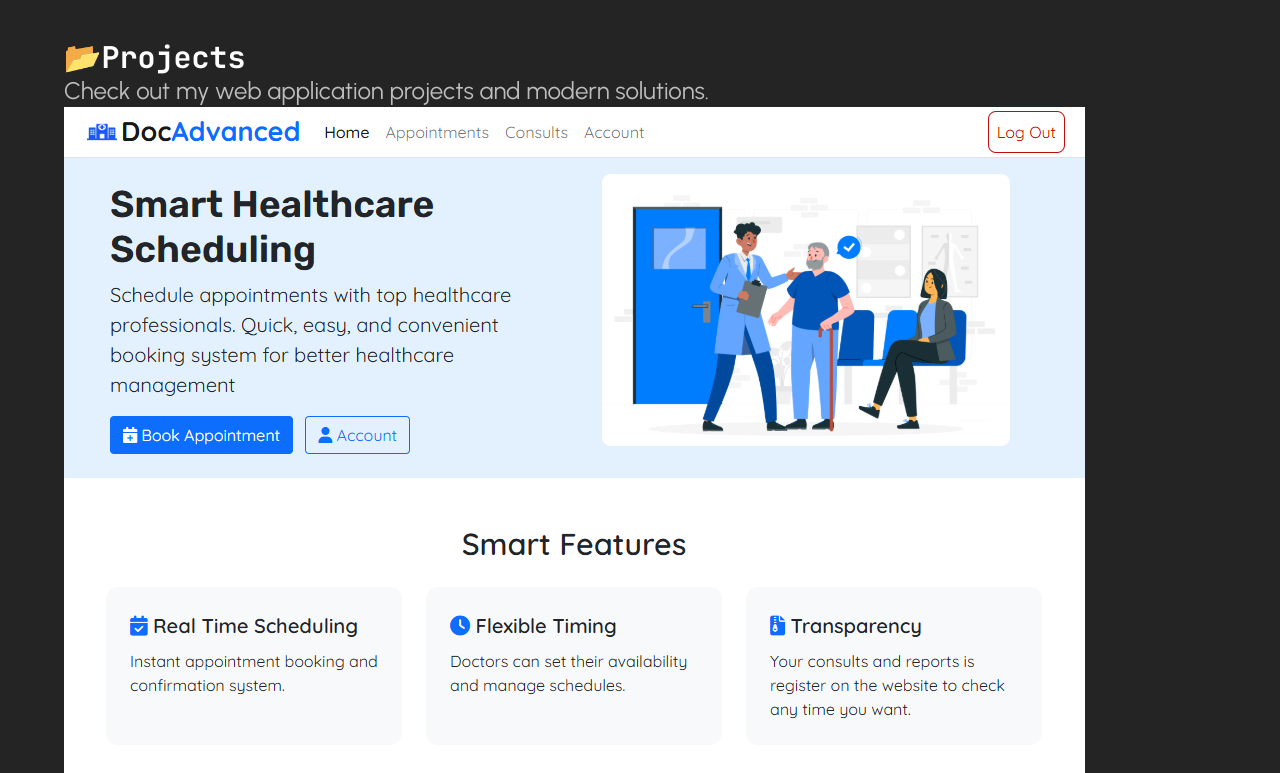
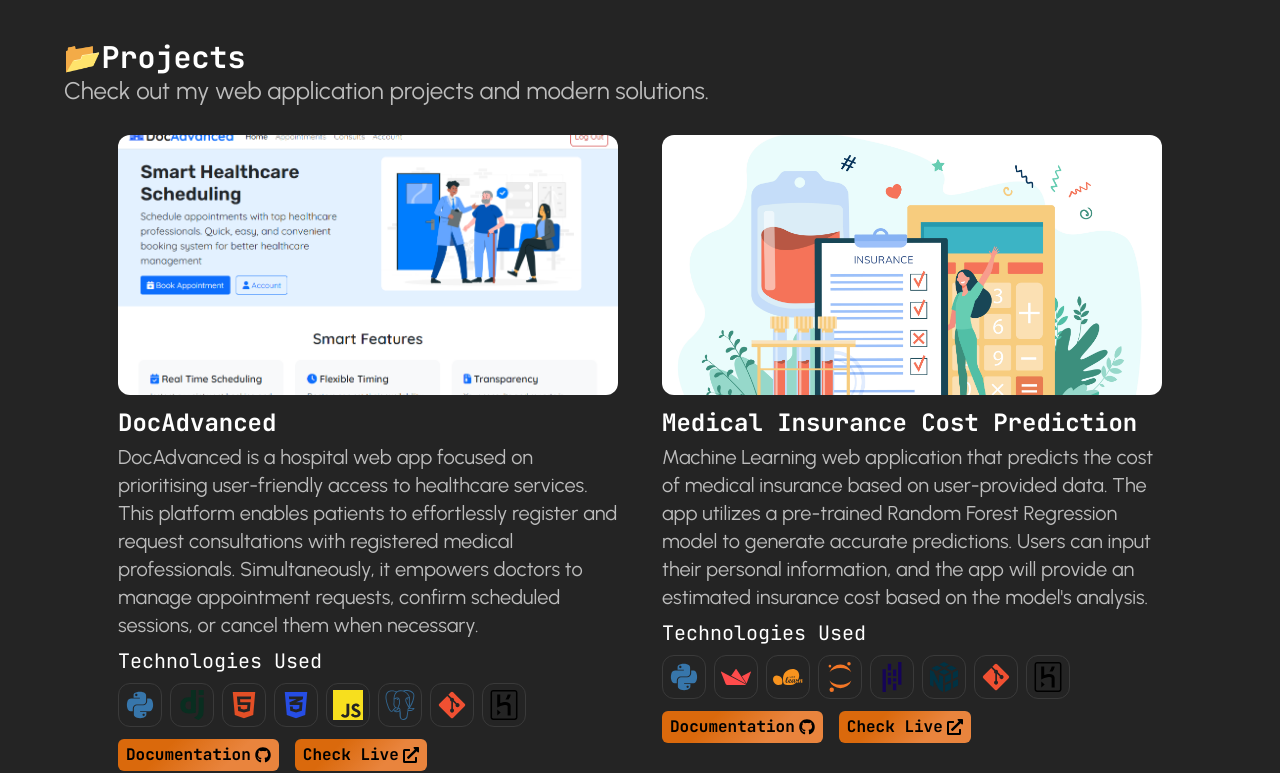
Before and after one commit to Jonatas-01/personal-portfolio, a React (Vite) app: page / in a window 1280 px wide. Shown: the part 1847-2620 px from the top of the page. Built offline with nearby package versions, Linux system fonts and the light colour scheme.

Commit message:
style: add style to all projects cards

```diff
--- a/src/components/Projects/ProjectCard.tsx
+++ b/src/components/Projects/ProjectCard.tsx
@@ -1,4 +1,5 @@
 import TechCard from "./TechCard";
+import { FaGithub, FaExternalLinkAlt} from "react-icons/fa";
 
 interface ProjectCardProps {
     image: string;
@@ -19,26 +20,27 @@ export default function ProjectCard({
     liveLink,
     documentationLink }: ProjectCardProps) {
     return (
-        <div>
-            <div>
-                <img src={image} alt={imageAlt} />
+        <div className=" p-3">
+            <div className="overflow-hidden">
+                <img className="w-[500px] h-[260px] object-cover rounded-xl" src={image} alt={imageAlt} />
             </div>
             {/* Project Details */}
-            <div>
-                <h3 className="text-xl font-bold text-white">{title}</h3>
-                <p className="paragraph-color">{description}</p>
+            <div className="py-3">
+                <h3 className="text-2xl font-bold text-white title">{title}</h3>
+                <p className="paragraph-color text-xl pt-1 max-w-[500px]">{description}</p>
                 {/* Boxes for each technology */}
-                <div className="flex gap-2 flex-wrap">
+                <h3 className="text-xl text-white title pt-2">Technologies Used</h3>
+                <div className="flex gap-2 flex-wrap pt-2">
                     {technologies.map((tech) => (
                         <TechCard key={tech} tech={tech} />
                     ))}
                 </div>
             </div>
             {/* Project Links */}
-            <div>
-                <a href={documentationLink} className="" target="_blank">Documentation</a>
+            <div className="flex gap-4 ">
+                <a href={documentationLink} className="contact-btn p-1 px-2 flex items-center gap-1 rounded-md" target="_blank">Documentation <FaGithub /></a>
                 {liveLink && (
-                    <a href={liveLink} className="" target="_blank">Check Live</a>
+                    <a href={liveLink} className="contact-btn p-1 px-2 flex items-center gap-1 rounded-md" target="_blank">Check Live <FaExternalLinkAlt /></a>
                 )}
             </div>
         </div>
--- a/src/components/Projects/ProjectTitle.tsx
+++ b/src/components/Projects/ProjectTitle.tsx
@@ -1,7 +1,7 @@
 
 export default function ProjectTitle() {
     return (
-        <div className="container mx-auto">
+        <div className="container mx-auto pb-4">
             <h2 className="text-3xl font-bold title text-white">📂Projects</h2>
             <p className="paragraph-color text-2xl">Check out my web application projects and modern solutions.</p>
         </div>
--- a/src/components/Projects/Projects.tsx
+++ b/src/components/Projects/Projects.tsx
@@ -7,7 +7,7 @@ export default function Projects() {
         <section className="pt-10 px-4">
             <div className="container mx-auto max-w-6xl">
                 <ProjectTitle />
-                <div className="container mx-auto">
+                <div className="container mx-auto flex flex-col md:flex-row justify-center items-center md:items-start gap-5">
                     {projectsData.map((project) => (
                         <ProjectCard
                             key={project.id}
--- a/src/components/Projects/TechCard.tsx
+++ b/src/components/Projects/TechCard.tsx
@@ -1,36 +1,41 @@
 import { FaPython, FaReact, FaCss3Alt, FaHtml5, FaGitAlt, FaQuestion } from "react-icons/fa";
-import { SiTypescript, SiJavascript, SiPostgresql, SiPandas, SiDjango, SiTailwindcss, SiNumpy, SiHeroku } from "react-icons/si";
+import { SiTypescript, SiJavascript, SiPostgresql, SiPandas, SiDjango, SiTailwindcss, SiNumpy, SiHeroku, SiStreamlit, SiJupyter, SiScikitlearn } from "react-icons/si";
 
 export default function TechCard({ tech }: { tech: string }) {
     switch (tech) {
         case 'Python':
-            return <div className="text-3xl border rounded-xl w-11 h-11 flex items-center justify-center python-color"><FaPython /></div>;
+            return <div className="text-3xl border rounded-xl w-11 h-11 flex items-center justify-center tech-card"><FaPython className="python-color"/></div>;
         case 'TypeScript':
-            return <div className="text-3xl border rounded-xl w-11 h-11 flex items-center justify-center typescript-color"><SiTypescript /></div>;
+            return <div className="text-3xl border rounded-xl w-11 h-11 flex items-center justify-center tech-card"><SiTypescript className="typescript-color"/></div>;
         case 'JavaScript':
-            return <div className="text-3xl border rounded-xl w-11 h-11 flex items-center justify-center javascript-color"><SiJavascript /></div>;
+            return <div className="text-3xl border rounded-xl w-11 h-11 flex items-center justify-center tech-card"><SiJavascript className="javascript-color"/></div>;
         case 'CSS3':
-            return <div className="text-3xl border rounded-xl w-11 h-11 flex items-center justify-center css-color"><FaCss3Alt /></div>;
+            return <div className="text-3xl border rounded-xl w-11 h-11 flex items-center justify-center tech-card"><FaCss3Alt className="css-color"/></div>;
         case 'HTML5':
-            return <div className="text-3xl border rounded-xl w-11 h-11 flex items-center justify-center html-color"><FaHtml5 /></div>;
+            return <div className="text-3xl border rounded-xl w-11 h-11 flex items-center justify-center tech-card"><FaHtml5 className="html-color"/></div>;
         case 'Tailwind':
-            return <div className="text-3xl border rounded-xl w-11 h-11 flex items-center justify-center tailwind-color"><SiTailwindcss /></div>;
+            return <div className="text-3xl border rounded-xl w-11 h-11 flex items-center justify-center tech-card"><SiTailwindcss className="tailwind-color"/></div>;
         case 'NumPy':
-            return <div className="text-3xl border rounded-xl w-11 h-11 flex items-center justify-center numpy-color"><SiNumpy /></div>;
+            return <div className="text-3xl border rounded-xl w-11 h-11 flex items-center justify-center tech-card"><SiNumpy className="numpy-color"/></div>;
         case 'Heroku':
-            return <div className="text-3xl border rounded-xl w-11 h-11 flex items-center justify-center heroku-color"><SiHeroku /></div>;
+            return <div className="text-3xl border rounded-xl w-11 h-11 flex items-center justify-center tech-card"><SiHeroku className="heroku-color"/></div>;
         case 'Pandas':
-            return <div className="text-3xl border rounded-xl w-11 h-11 flex items-center justify-center pandas-color"><SiPandas /></div>;
+            return <div className="text-3xl border rounded-xl w-11 h-11 flex items-center justify-center tech-card"><SiPandas className="pandas-color"/></div>;
         case 'Git':
-            return <div className="text-3xl border rounded-xl w-11 h-11 flex items-center justify-center git-color"><FaGitAlt /></div>;
+            return <div className="text-3xl border rounded-xl w-11 h-11 flex items-center justify-center tech-card"><FaGitAlt className="git-color"/></div>;
         case 'React':
-            return <div className="text-3xl border rounded-xl w-11 h-11 flex items-center justify-center react-color"><FaReact /></div>;
+            return <div className="text-3xl border rounded-xl w-11 h-11 flex items-center justify-center tech-card"><FaReact className="react-color"/></div>;
         case 'Django':
-            return <div className="text-3xl border rounded-xl w-11 h-11 flex items-center justify-center django-color"><SiDjango /></div>;
+            return <div className="text-3xl border rounded-xl w-11 h-11 flex items-center justify-center tech-card"><SiDjango className="django-color"/></div>;
         case 'PostgreSQL':
-            return <div className="text-3xl border rounded-xl w-11 h-11 flex items-center justify-center postgresql-color"><SiPostgresql /></div>;
+            return <div className="text-3xl border rounded-xl w-11 h-11 flex items-center justify-center tech-card"><SiPostgresql className="postgresql-color"/></div>;
+        case 'Streamlit':
+            return <div className="text-3xl border rounded-xl w-11 h-11 flex items-center justify-center tech-card"><SiStreamlit className="streamlit-color"/></div>;
+        case 'Scikit-learn':
+            return <div className="text-3xl border rounded-xl w-11 h-11 flex items-center justify-center tech-card"><SiScikitlearn className="scikitlearn-color"/></div>;
+        case 'Jupyter':
+            return <div className="text-3xl border rounded-xl w-11 h-11 flex items-center justify-center tech-card"><SiJupyter className="jupyter-color"/></div>;
         default:
-            return <div className="text-3xl border rounded-xl w-11 h-11 flex items-center justify-center paragraph-color"><FaQuestion /></div>;
+            return <div className="text-3xl border rounded-xl w-11 h-11 flex items-center justify-center tech-card"><FaQuestion className="paragraph-color"/></div>;
     }
-
 }
--- a/src/components/Projects/data/projectsData.ts
+++ b/src/components/Projects/data/projectsData.ts
@@ -19,5 +19,15 @@ export const projectsData: Projects[] = [
         technologies: ['Python', 'Django', 'HTML5', 'CSS3', 'JavaScript', 'PostgreSQL', 'Git', 'Heroku'],
         documentationLink: 'https://github.com/Jonatas-01/DocAdvanced',
         liveLink: 'https://doc-advanced-c1ddb943acbd.herokuapp.com/'
+    },
+    {
+        id: 2,
+        image: '../src/assets/images/projects-img/InsurancePredict.jpg',
+        imageAlt: 'Insurance Cost Prediction Project Screenshot',
+        title: 'Medical Insurance Cost Prediction',
+        description: 'Machine Learning web application that predicts the cost of medical insurance based on user-provided data. The app utilizes a pre-trained Random Forest Regression model to generate accurate predictions. Users can input their personal information, and the app will provide an estimated insurance cost based on the model\'s analysis.',
+        technologies: ['Python', 'Streamlit', 'Scikit-learn', 'Jupyter', 'Pandas', 'NumPy', 'Git', 'Heroku'],
+        documentationLink: 'https://github.com/Jonatas-01/medical-insurance-prediction',
+        liveLink: 'https://insurance-predict-4eed0585c61b.herokuapp.com/'
     }
 ]
--- a/src/index.css
+++ b/src/index.css
@@ -134,6 +134,10 @@
 }
 
 /* Projects */
+.tech-card {
+    border-color: #3a3a3a;
+}
+
 .python-color {
     color: #3776ab;
 }
@@ -170,3 +174,12 @@
 .numpy-color {
     color: #013243;
 }
+.scikitlearn-color {
+    color: #f7931e;
+}
+.streamlit-color {
+    color: #ff4b4b;
+}
+.jupyter-color {
+    color: #f37626;
+}
```
Also changed, not shown: src/assets/images/projects-img/DocAdvanced.png, src/assets/images/projects-img/InsurancePredict.jpg (added).
